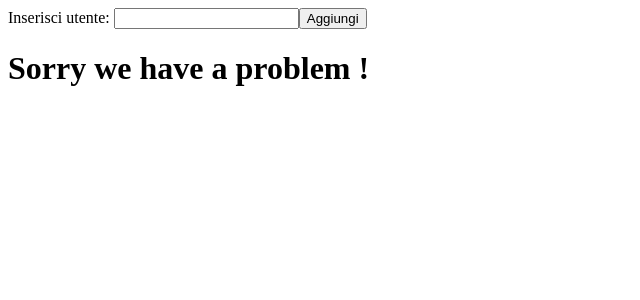
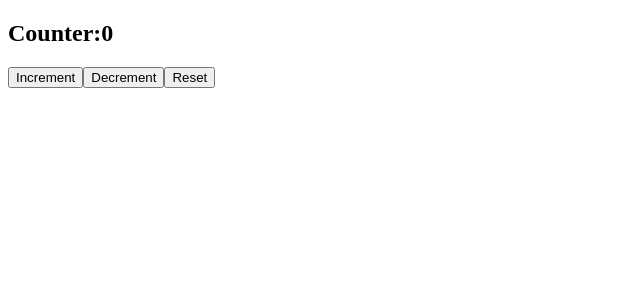
Before and after one commit to MuciFrancesco/react-exercises, a React (Create React App) app: page / in a window 1280 px wide. Shown: the top 300 px of the page, without its empty margins (0-640 px from the left). Built offline with nearby package versions, Linux system fonts and the light colour scheme; no server answers.

Commit message:
constom-hooks-01

```diff
--- a/src/App.js
+++ b/src/App.js
@@ -1,46 +1,10 @@
-import React, { useState, useEffect } from "react";
-import GitHubUserList from "./GitHubUserList";
-import GitHubUsers from "./GitHubUsers";
-
+import React from "react";
+import Counter from "./Counter";
 function App() {
-  const [user, Setuser] = useState("");
-  const [data, setData] = useState(null);
-  const [loading, setLoading] = useState(false);
-  const [error, setError] = useState(null);
-
-  const getData = async (username) => {
-    setLoading(true);
-    setError(null);
-    try {
-      const response = await fetch(`https://api.github.com/users/${username}`);
-      const json = await response.json();
-      console.log(json);
-      setData(json);
-    } catch (error) {
-      setError(error);
-      setData(null);
-    } finally {
-      setLoading(false);
-    }
-  };
-  useEffect(() => {
-    getData();
-  }, []);
-
   return (
     <div className='App'>
       <>
-        <div>
-          <label>Inserisci utente: </label>
-          <input type='text'></input>
-          <button>Aggiungi</button>
-        </div>
-        <GitHubUsers
-          loading={loading}
-          error={error}
-          data={data}
-          username={"MuciFrancesco"}
-        />
+        <Counter />
       </>
     </div>
   );
--- a/src/Counter.js
+++ b/src/Counter.js
@@ -1,7 +1,7 @@
 import React, { useState, useCallback, useEffect } from "react";
 
-function Counter({ onCounterChange }) {
-  const [counter, setCounter] = useState(0);
+function useCounter(initialValue = 0) {
+  const [counter, setCounter] = useState(initialValue);
   const counterIncrement = useCallback(() => {
     setCounter(counter + 1);
   }, [counter]);
@@ -11,11 +11,24 @@ function Counter({ onCounterChange }) {
   }, [counter]);
 
   const counterReset = () => {
-    setCounter(0);
+    setCounter(initialValue);
   };
   useEffect(() => {
-    onCounterChange(counter);
+    console.log(counter);
   }, [counter]);
+
+  return {
+    counter: counter,
+    counterIncrement: counterIncrement,
+    counterDecrement: counterDecrement,
+    counterReset: counterReset,
+  };
+}
+
+function Counter({ initialValue = 0 }) {
+  const { counter, counterIncrement, counterDecrement, counterReset } =
+    useCounter(initialValue);
+
   return (
     <div>
       <h2>Counter:{counter}</h2>
```
